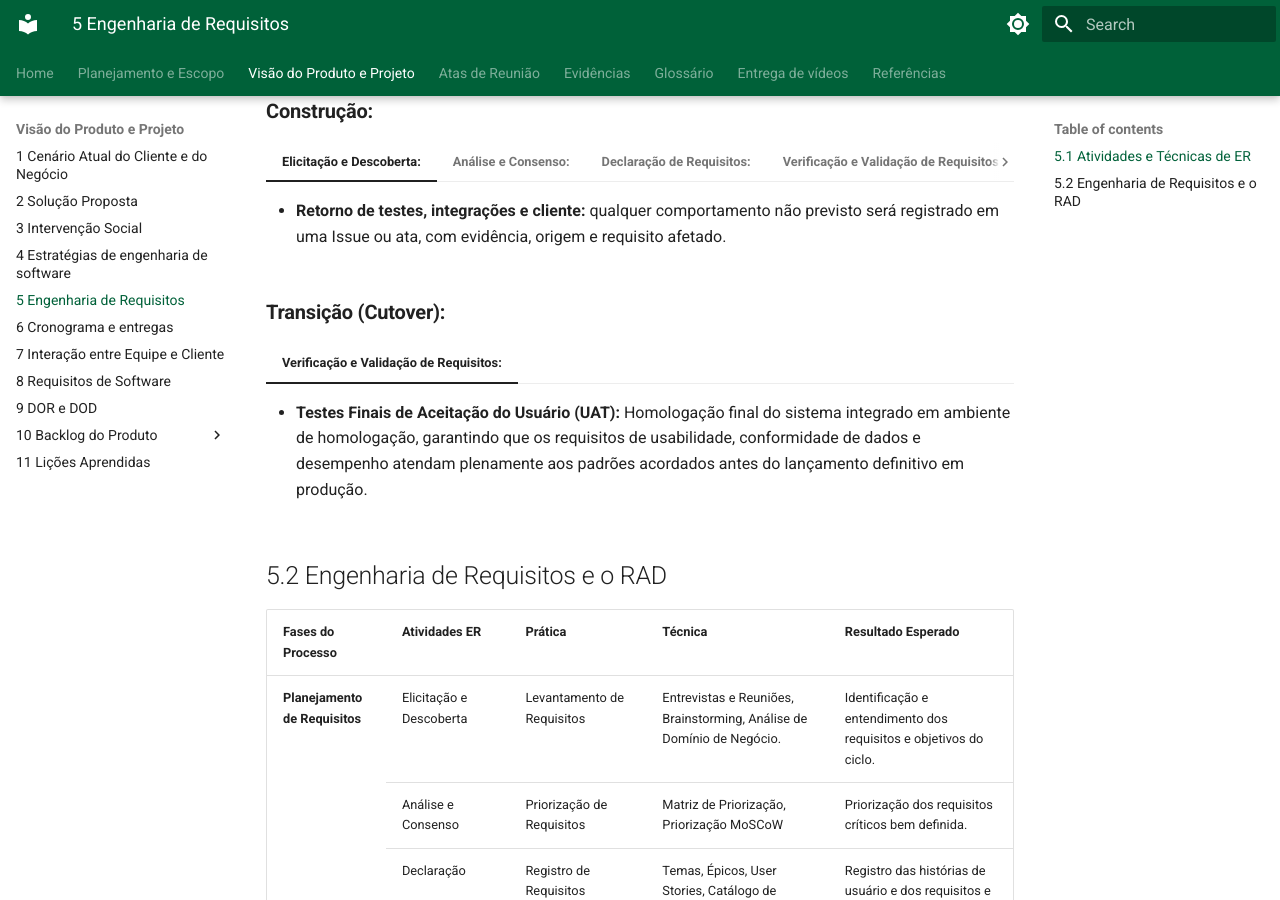
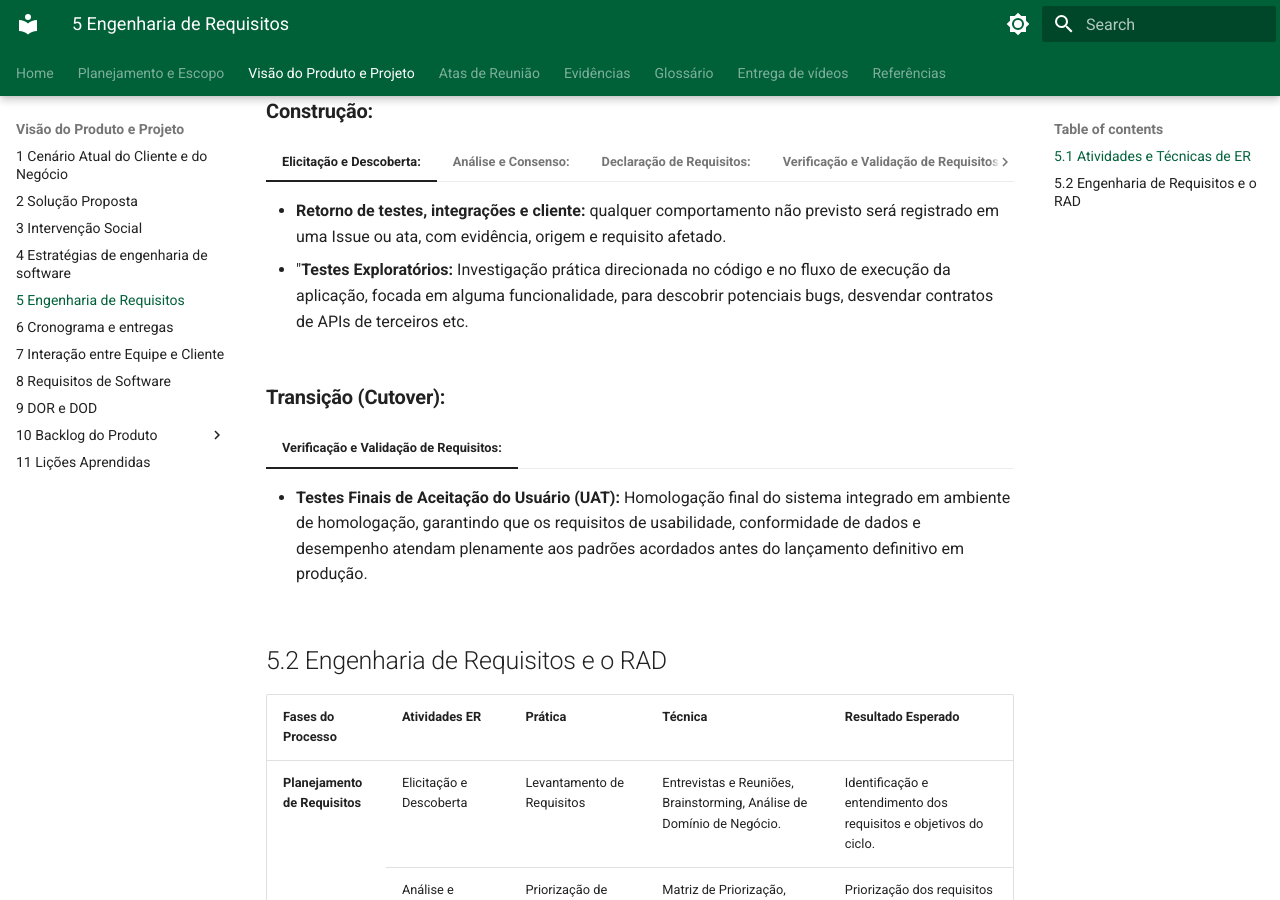
Before and after one commit to mdsreq-fga-unb/REQ-2026.2-T01-IBRADA-NET, an MkDocs documentation site: the page built from docs/documento-visao/5_requisitos.md, in a window 1280 px wide and 900 px high, scrolled down 807 px. Built offline with MkDocs 1.6.1 and Material for MkDocs 9.7.7, drawn with Linux system fonts in a browser that asks for light colours.

Commit message:
Correção de referência no Design de Usuário - Verificação e Validação. Adições em Construção.

```diff
--- a/docs/documento-visao/5_requisitos.md
+++ b/docs/documento-visao/5_requisitos.md
@@ -44,7 +44,7 @@
     - **Mockups e Protótipos de Baixa Fidelidade:** Esboços visuais e wireframes de telas para materialização de soluções estéticas e dinâmicas de interface. Essas técnicas e ferramentas permitem o uso de documentação simplificada e direta, trazendo mais eficiência ao desenvolvimento e ao processo de validação com os representantes do IBRADA (stakeholders).
 
 === "Verificação e Validação de Requisitos:"
-    - **Oficinas de [Validação Baseadas em Protótipos](../evidencias/oficina-validação.md) (Prototype Walkthroughs):** Sessões de navegação assistida e walkthroughs onde apresentamos o design das soluções interativas diretamente aos representantes do IBRADA para obtenção de feedback imediato.
+    - **Oficinas de [Validação Baseadas em Protótipos](../evidencias/oficina-validacao.md) (Prototype Walkthroughs):** Sessões de navegação assistida e walkthroughs onde apresentamos o design das soluções interativas diretamente aos representantes do IBRADA para obtenção de feedback imediato.
 
 
 === "Organização e Atualização de Requisitos:"
@@ -55,13 +55,14 @@
 
 === "Elicitação e Descoberta:"
     - **Retorno de testes, integrações e cliente:** qualquer comportamento não previsto será registrado em uma Issue ou ata, com evidência, origem e requisito afetado.
+    - "**Testes Exploratórios:** Investigação prática direcionada no código e no fluxo de execução da aplicação, focada em alguma funcionalidade, para descobrir potenciais bugs, desvendar contratos de APIs de terceiros etc.
 
 === "Análise e Consenso:"
     - **Análise de impacto:** a equipe classificará o achado como requisito novo, alteração, defeito ou esclarecimento e avaliará impacto em escopo, dependências, segurança e esforço.
     - **Decisão registrada:** aceitar, rejeitar ou postergar será decidido pela equipe e, quando envolver escopo, prioridade ou regra de negócio, validado pelo representante autorizado do IBRADA. A decisão, justificativa, responsável e data ficarão registrados.
 
 === "Declaração de Requisitos:"
-    - **Atualização dos artefatos:** achados aceitos serão descritos como RF, RNF, RN, história ou critério de aceitação e refletidos no catálogo, backlog, matriz de rastreabilidade e história afetada antes da implementação.
+    - **Atualização dos artefatos:** achados aceitos serão descritos como RNF, RN, história de usuário ou critério de aceitação. A mudança é formalizada e refletida no catálogo, backlog, matriz de rastreabilidade e história afetada antes da implementação.
 
 === "Verificação e Validação de Requisitos:"
     - **Checklists de Qualidade de Requisitos:** Listas de controle técnico aplicadas internamente para inspecionar clareza, testabilidade, completude técnica, verificabilidade e ausência de acoplamento com soluções específicas de design.
```
